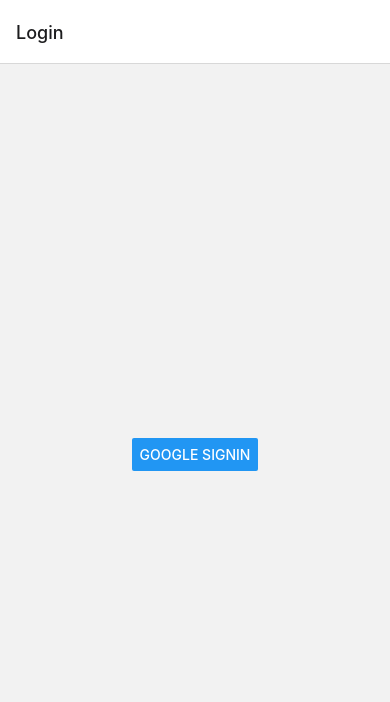
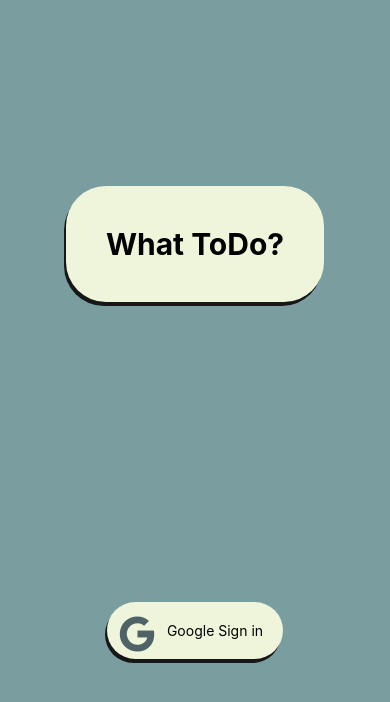
Before and after one commit to msostaric031/p3projekt, a React Native app: screen /Login in a window 390 px wide. Shown: the top 702 px of the page. Built offline with nearby package versions, Linux system fonts and the light colour scheme.

Commit message:
Redesign and code refactoring

```diff
--- a/App.js
+++ b/App.js
@@ -10,7 +10,6 @@
 const styles = StyleSheet.create({
   container: {
     flex: 1,
-    backgroundColor: "#fff",
     alignItems: "center",
     justifyContent: "center",
   },
--- a/components/Task.js
+++ b/components/Task.js
@@ -3,19 +3,18 @@
 
 const Task = (props) => {
   return (
-    <View style={styles.item}>
+    <View style={[styles.item, styles.shadow]}>
       <View style={styles.itemLeft}>
         <View style={styles.square}></View>
         <Text style={styles.itemText}>{props.text}</Text>
       </View>
-      <View style={styles.circular}></View>
     </View>
   );
 };
 
 const styles = StyleSheet.create({
   item: {
-    backgroundColor: "#FFF",
+    backgroundColor: "#EEF5DB",
     padding: 15,
     borderRadius: 10,
     flexDirection: "row",
@@ -33,7 +32,7 @@
   square: {
     width: 24,
     height: 24,
-    backgroundColor: "#55BCF6",
+    backgroundColor: "#4F6367",
     opacity: 0.4,
     borderRadius: 5,
     marginRight: 15,
@@ -41,12 +40,11 @@
   itemText: {
     maxWidth: "80%",
   },
-  circular: {
-    width: 12,
-    height: 12,
-    borderColor: "#55BCF6",
-    borderWidth: 2,
-    borderRadius: 5,
+  shadow: {
+    shadowOffset: { width: -2, height: 4 },
+    shadowColor: "#171717",
+    shadowOpacity: 1,
+    elevation: 4,
   },
 });
 
--- a/navigation/navigator.js
+++ b/navigation/navigator.js
@@ -3,9 +3,7 @@
 import { createStackNavigator } from "@react-navigation/stack";
 import { LoginScreen } from "../screens/LoginScreen";
 import { HomeScreen } from "../screens/HomeScreen";
-import { UserInfoSceen } from "../screens/UserInfoScreen";
-import { createBottomTabNavigator } from "@react-navigation/bottom-tabs";
-import Ionicons from "@expo/vector-icons/Ionicons";
+import { Activities } from "../screens/Activities";
 
 const Stack = createStackNavigator();
 
@@ -14,15 +12,19 @@
     <NavigationContainer>
       <Stack.Navigator initialRouteName="Login">
         <Stack.Screen
-          name="UserInfo"
-          component={UserInfoSceen}
-          options={{ title: "Info Screen" }}
+          name="Activities"
+          component={Activities}
+          options={{ headerShown: false }}
         />
-        <Stack.Screen name="Login" component={LoginScreen} />
+        <Stack.Screen
+          name="Login"
+          component={LoginScreen}
+          options={{ headerShown: false }}
+        />
         <Stack.Screen
           name="HomeScreen"
           component={HomeScreen}
-          options={{ title: "Today's Tasks" }}
+          options={{ headerShown: false }}
         />
       </Stack.Navigator>
     </NavigationContainer>
--- /dev/null
+++ b/screens/Activities.js
@@ -0,0 +1,140 @@
+import React, { useEffect, useState } from "react";
+import {
+  View,
+  Text,
+  StyleSheet,
+  ScrollView,
+  TouchableOpacity,
+} from "react-native";
+
+export function Activities({ route, navigation }) {
+  const [data, setData] = useState([]);
+  const [loading, setLoading] = useState(true);
+
+  function handleNavPress() {
+    navigation.navigate("HomeScreen");
+  }
+  function handleLogout() {
+    navigation.navigate("Login");
+  }
+  const url = "https://dummyjson.com/todos";
+
+  useEffect(() => {
+    fetch(url)
+      .then((response) => response.json())
+      .then((json) => setData(json))
+      .catch((error) => console.error(error))
+      .finally(() => setLoading(false));
+  }, []);
+
+  return (
+    <View style={styles.screen}>
+      <View style={styles.btnContainer}>
+        <TouchableOpacity
+          style={[styles.navButtonOut, styles.shadow]}
+          onPress={handleLogout}
+        >
+          <Text style={styles.btnText}>Log Out</Text>
+        </TouchableOpacity>
+        <TouchableOpacity
+          style={[styles.navButton, styles.shadow]}
+          onPress={handleNavPress}
+        >
+          <Text style={[styles.btnText, { color: "white" }]}>
+            Create some todos
+          </Text>
+        </TouchableOpacity>
+      </View>
+
+      <Text style={[styles.title, styles.shadow]}>
+        Feeling uninspired? Get some activity ideas:
+      </Text>
+      <ScrollView style={styles.todoContainer}>
+        {loading ? (
+          <Text>Loading ...</Text>
+        ) : (
+          data.todos.map((post) => (
+            <View key={post.id} style={styles.card}>
+              <Text style={styles.todo}>{post.todo}</Text>
+            </View>
+          ))
+        )}
+      </ScrollView>
+    </View>
+  );
+}
+
+const styles = StyleSheet.create({
+  screen: {
+    flex: 1,
+    alignItems: "center",
+    justifyContent: "center",
+    backgroundColor: "#7A9E9F",
+  },
+  title: {
+    alignSelf: "stretch",
+    borderRadius: 60,
+    marginRight: 10,
+    marginLeft: 10,
+    textAlign: "center",
+    marginTop: 30,
+    marginBottom: 50,
+    fontSize: 22,
+    fontWeight: "bold",
+    backgroundColor: "#EEF5DB",
+    padding: 20,
+  },
+  todo: {
+    fontSize: 15,
+    textAlign: "center",
+    padding: 10,
+  },
+  card: {
+    backgroundColor: "#EEF5DB",
+    width: 300,
+    marginBottom: 20,
+    marginTop: 10,
+    borderRadius: 10,
+    borderColor: "gray",
+    borderWidth: 1,
+  },
+  navButton: {
+    height: 60,
+    backgroundColor: "#FFF",
+    borderRadius: 60,
+    justifyContent: "center",
+    alignItems: "center",
+    marginTop: 60,
+    backgroundColor: "#4F6367",
+  },
+  navButtonOut: {
+    height: 60,
+    backgroundColor: "#FE5F55",
+    borderRadius: 60,
+    justifyContent: "center",
+    alignItems: "center",
+    marginTop: 60,
+  },
+  btnText: {
+    padding: 15,
+    fontWeight: "bold",
+  },
+  btnContainer: {
+    alignSelf: "stretch",
+    flexDirection: "row",
+    justifyContent: "space-around",
+  },
+  shadow: {
+    shadowOffset: { width: -2, height: 4 },
+    shadowColor: "#171717",
+    shadowOpacity: 1,
+    elevation: 8,
+  },
+  todoContainer: {
+    backgroundColor: "#4F6367",
+    padding: 20,
+    borderTopLeftRadius: 20,
+    borderTopRightRadius: 20,
+    overflow: "hidden",
+  },
+});
--- a/screens/HomeScreen.js
+++ b/screens/HomeScreen.js
@@ -1,24 +1,25 @@
-import React, { useEffect, useState } from "react";
+import React, { useState } from "react";
 import {
   View,
   Text,
   StyleSheet,
-  Button,
   TextInput,
   KeyboardAvoidingView,
   TouchableOpacity,
   Keyboard,
+  ScrollView,
 } from "react-native";
 import Task from "../components/Task";
 
 export function HomeScreen({ route, navigation }) {
-  function handleNavPress() {
-    navigation.navigate("UserInfo");
-  }
   const [task, setTask] = useState("");
   const [taskItems, setTaskItems] = useState([]);
   const [show, setShow] = useState(false);
   const [editIndex, setEditIndex] = useState();
+
+  function handleNavPress() {
+    navigation.navigate("Activities");
+  }
 
   const handleAddTask = () => {
     Keyboard.dismiss();
@@ -33,7 +34,6 @@
   };
 
   const handleEdit = (i) => {
-    Keyboard.emit();
     setTask(taskItems[i]);
     setShow(true);
     setEditIndex(i);
@@ -49,14 +49,18 @@
   return (
     <View style={styles.container}>
       <View style={styles.tasksWrapper}>
-        <View style={styles.navButton}>
-          <Button onPress={handleNavPress} title="user info" />
-        </View>
+        <TouchableOpacity style={styles.navButton} onPress={handleNavPress}>
+          <Text style={{ color: "white", fontWeight: "bold" }}>
+            To activity page
+          </Text>
+        </TouchableOpacity>
       </View>
       <View style={styles.items}>
+        <Text style={styles.sectionTitle}>Today's tasks:</Text>
+        <ScrollView>
           {taskItems.map((item, index) => {
             return (
-            <View key={index}>
+              <View key={index} style={styles.taskCard}>
                 <Task text={item} />
                 <View style={styles.btnContainer}>
                   <TouchableOpacity
@@ -69,7 +73,10 @@
                   <TouchableOpacity
                     style={styles.edit}
                     title="Edit task"
-                  onPress={() => handleEdit(index)}
+                    onPress={() =>
+                      handleEdit(index) ||
+                      alert("Edit the selected task in the text input field")
+                    }
                   >
                     <Text>Edit Task</Text>
                   </TouchableOpacity>
@@ -77,13 +84,14 @@
               </View>
             );
           })}
+        </ScrollView>
       </View>
       <KeyboardAvoidingView
         behavior={Platform.OS === "ios" ? "padding" : "height"}
         style={styles.writeTaskWrapper}
       >
         <TextInput
-          style={styles.input}
+          style={[styles.input, styles.shadow]}
           placeholder={"Write a task"}
           value={task}
           onChangeText={(text) => setTask(text)}
@@ -97,16 +105,20 @@
                 : () => handleAddTask()
             }
           >
-            <View style={styles.addWrapper}>
-              <Text style={styles.addText}>+</Text>
+            <View style={[styles.addWrapper, styles.shadow]}>
+              <Text style={styles.addText}>Add</Text>
             </View>
           </TouchableOpacity>
         ) : (
           <TouchableOpacity
-            onPress={!task ? () => setShow(false) : () => handleUpdate()}
+            onPress={
+              task === taskItems || !task
+                ? () => setShow(false) || setTask("")
+                : () => handleUpdate()
+            }
           >
-            <View style={styles.addWrapper}>
-              <Text style={styles.addText}>/</Text>
+            <View style={[styles.addWrapper, styles.shadow]}>
+              <Text style={styles.addText}>Edit</Text>
             </View>
           </TouchableOpacity>
         )}
@@ -118,8 +130,10 @@
 const styles = StyleSheet.create({
   container: {
     flex: 1,
-    backgroundColor: "#E8EAED",
+    backgroundColor: "#7A9E9F",
+    height: 800,
   },
+  taskCard: { marginBottom: 15 },
   tasksWrapper: {
     paddingTop: 80,
     paddingHorizontal: 20,
@@ -127,9 +141,14 @@
   sectionTitle: {
     fontSize: 24,
     fontWeight: "bold",
+    marginLeft: 20,
+    marginBottom: 30,
+    color: "#374548",
   },
   items: {
+    position: "relative",
     marginTop: 30,
+    height: "100%",
   },
   writeTaskWrapper: {
     position: "absolute",
@@ -137,35 +156,31 @@
     width: "100%",
     flexDirection: "row",
     justifyContent: "space-around",
-    alignItems: "center",
+    alignItems: "flex-end",
   },
   input: {
     paddingVertical: 15,
     paddingHorizontal: 15,
-    backgroundColor: "#FFF",
+    backgroundColor: "#EEF5DB",
     borderRadius: 60,
-    borderColor: "#C0C0C0",
-    borderWidth: 1,
     width: 250,
   },
   addWrapper: {
     width: 60,
     height: 60,
-    backgroundColor: "#FFF",
+    backgroundColor: "#EEF5DB",
     borderRadius: 60,
     justifyContent: "center",
     alignItems: "center",
-    borderColor: "#C0C0C0",
-    borderWidth: 1,
   },
   addText: {},
   delete: {
-    backgroundColor: "red",
+    backgroundColor: "#FE5F55",
     padding: 10,
     borderRadius: 10,
   },
   edit: {
-    backgroundColor: "lightblue",
+    backgroundColor: "#B8D8D8",
     padding: 10,
     borderRadius: 10,
   },
@@ -176,6 +191,16 @@
   },
   navButton: {
     maxWidth: 160,
-    bottom: 55,
+    height: 60,
+    backgroundColor: "#4F6367",
+    borderRadius: 60,
+    justifyContent: "center",
+    alignItems: "center",
+  },
+  shadow: {
+    shadowOffset: { width: -2, height: 4 },
+    shadowColor: "#171717",
+    shadowOpacity: 1,
+    elevation: 5,
   },
 });
--- a/screens/LoginScreen.js
+++ b/screens/LoginScreen.js
@@ -1,6 +1,7 @@
 import React, { useState } from "react";
-import { View, Button, StyleSheet, Text } from "react-native";
+import { View, Button, StyleSheet, Text, TouchableOpacity } from "react-native";
 import * as Google from "expo-google-app-auth";
+import Ionicons from "@expo/vector-icons/Ionicons";
 
 export function LoginScreen({ navigation }) {
   const [loading, setLoading] = useState(false);
@@ -23,7 +24,7 @@
           const { email, name, photoUrl } = user;
           alert(`User ${user.name} is logged in.`);
           console.log("Signin successfull");
-          navigation.navigate("UserInfo", { email, name, photoUrl }), 1000;
+          navigation.navigate("Activities", { email, name, photoUrl }), 1000;
         } else {
           alert("Siging not successfull");
         }
@@ -36,16 +37,26 @@
 
   return (
     <View style={styles.screen}>
+      <View style={[styles.titleWrapper, styles.shadow]}>
+        <Text style={styles.title}>What ToDo?</Text>
+      </View>
+
       <View style={styles.buttonContainer}>
         {loading ? (
           <Text>Loading...</Text>
         ) : (
-          <Button
-            title="Google SignIn"
+          <TouchableOpacity
+            style={[styles.loginBtn, styles.shadow]}
             onPress={handleGoogleSignIn}
-            style={styles.button}
-            disabled={loading}
-          />
+          >
+            <Ionicons
+              name="logo-google"
+              size={40}
+              style={styles.logo}
+              color={"#4F6367"}
+            />
+            <Text style={styles.btnText}>Google Sign in</Text>
+          </TouchableOpacity>
         )}
       </View>
     </View>
@@ -57,11 +68,42 @@
     flex: 1,
     alignItems: "center",
     justifyContent: "center",
+    backgroundColor: "#7A9E9F",
   },
-
   button: {
     color: "black",
     width: 200,
     height: 200,
   },
+  title: {
+    fontSize: 30,
+    fontWeight: "bold",
+    padding: 40,
+  },
+  titleWrapper: {
+    backgroundColor: "#EEF5DB",
+    borderRadius: 40,
+    marginBottom: 300,
+  },
+  loginBtn: {
+    backgroundColor: "#EEF5DB",
+    borderRadius: 60,
+    flexDirection: "row",
+  },
+  btnText: {
+    paddingTop: 20,
+    paddingRight: 20,
+    paddingBottom: 20,
+    paddingLeft: 10,
+  },
+  logo: {
+    top: 10,
+    paddingLeft: 10,
+  },
+  shadow: {
+    shadowOffset: { width: -2, height: 4 },
+    shadowColor: "#171717",
+    shadowOpacity: 1,
+    elevation: 8,
+  },
 });
--- a/screens/UserInfoScreen.js
+++ /dev/null
@@ -1,50 +0,0 @@
-import React, { useEffect, useState } from "react";
-import { View, Text, StyleSheet, Button, ScrollView } from "react-native";
-
-export function UserInfoSceen({ route, navigation }) {
-  const [data, setData] = useState([]);
-  const [loading, setLoading] = useState(true);
-
-  function handleNavPress() {
-    navigation.navigate("HomeScreen");
-  }
-  const url = "https://dummyjson.com/todos";
-
-  useEffect(() => {
-    fetch(url)
-      .then((response) => response.json())
-      .then((json) => setData(json))
-      .catch((error) => console.error(error))
-      .finally(() => setLoading(false));
-  }, []);
-
-  return (
-    <ScrollView>
-      <View style={styles.screen}>
-        <Button title="home screen" onPress={handleNavPress} />
-        {loading ? (
-          <Text>Loading ...</Text>
-        ) : (
-          data.map((post) => (
-            <View key={post.id}>
-              <Text>{post.todo}</Text>
-            </View>
-          ))
-        )}
-      </View>
-    </ScrollView>
-  );
-}
-
-const styles = StyleSheet.create({
-  screen: {
-    flex: 1,
-    alignItems: "center",
-    justifyContent: "center",
-  },
-  title: {
-    fontSize: 18,
-    fontWeight: "bold",
-    marginBottom: 20,
-  },
-});
```
Lines whose indentation alone changed are shown as unchanged.
